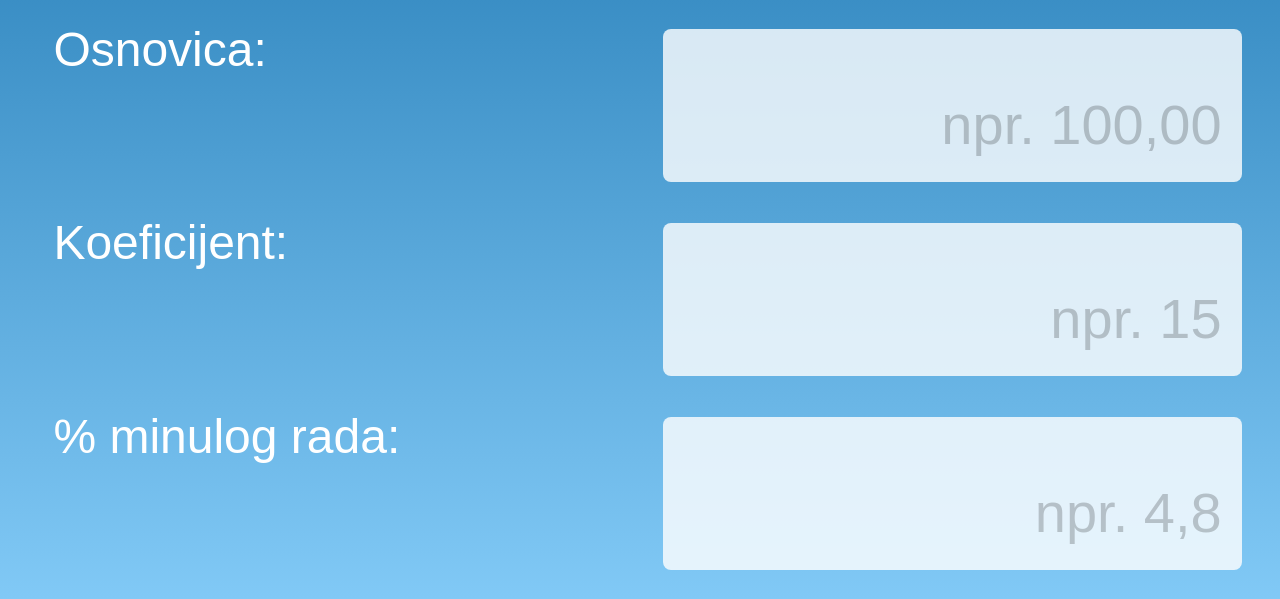
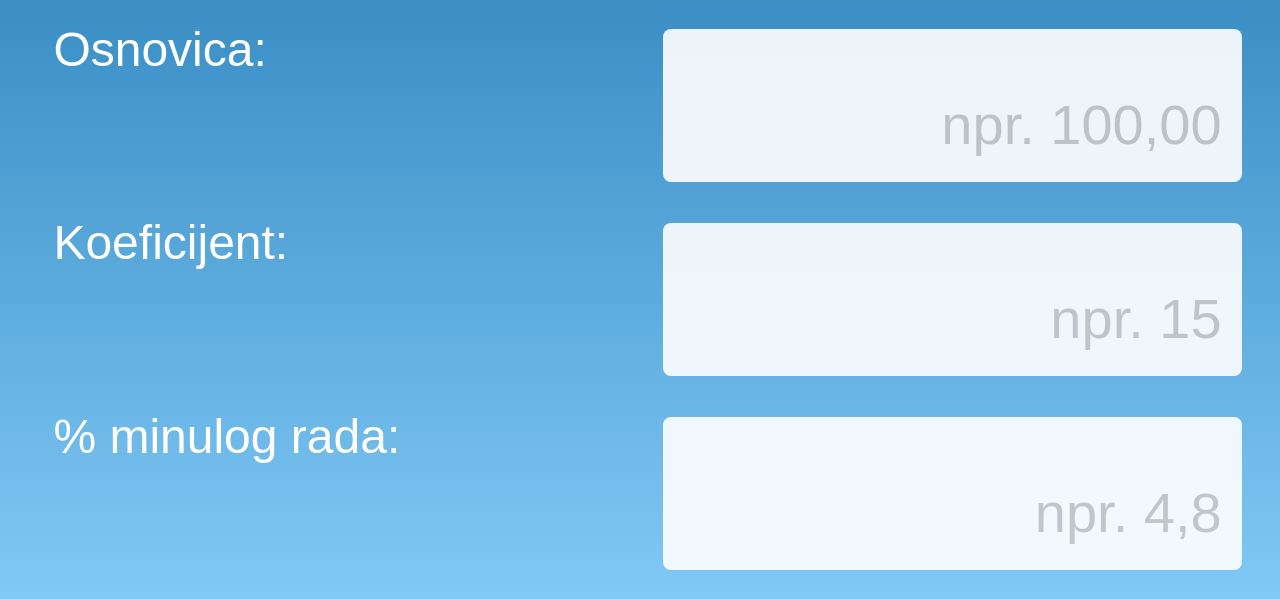
Before and after one commit to ivaanasenior/legis, a plain HTML site: page index.html in a window 1280 px wide. Shown: the part 149-748 px from the top of the page. Drawn offline with Linux system fonts and the light colour scheme.

Commit message:
Update index.html

```diff
--- a/index.html
+++ b/index.html
@@ -44,7 +44,7 @@
       font-size: 7rem;
       border: none;
       border-radius: 8px;
-      background: rgba(255, 255, 255, .8);
+      background: rgba(255, 255, 255, .9);
       color: #333;
       text-align: right;
      font-weight: bold;
```
